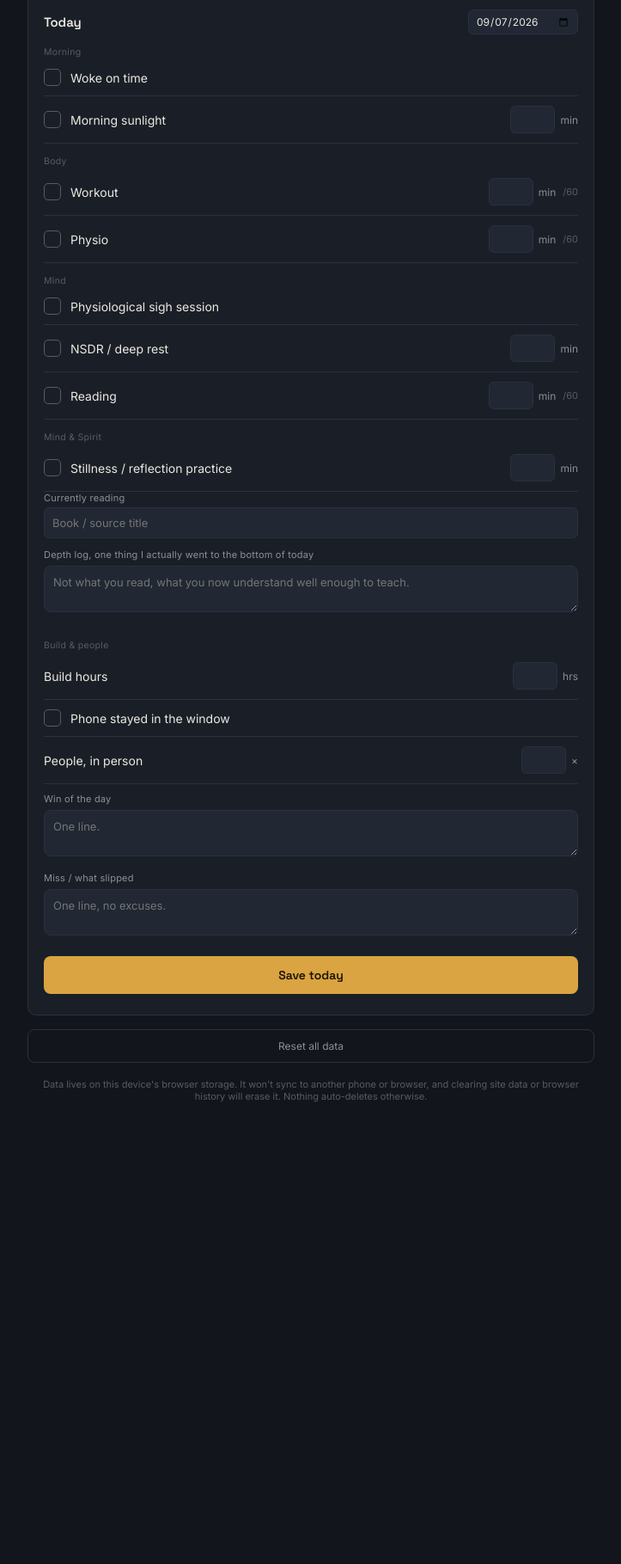
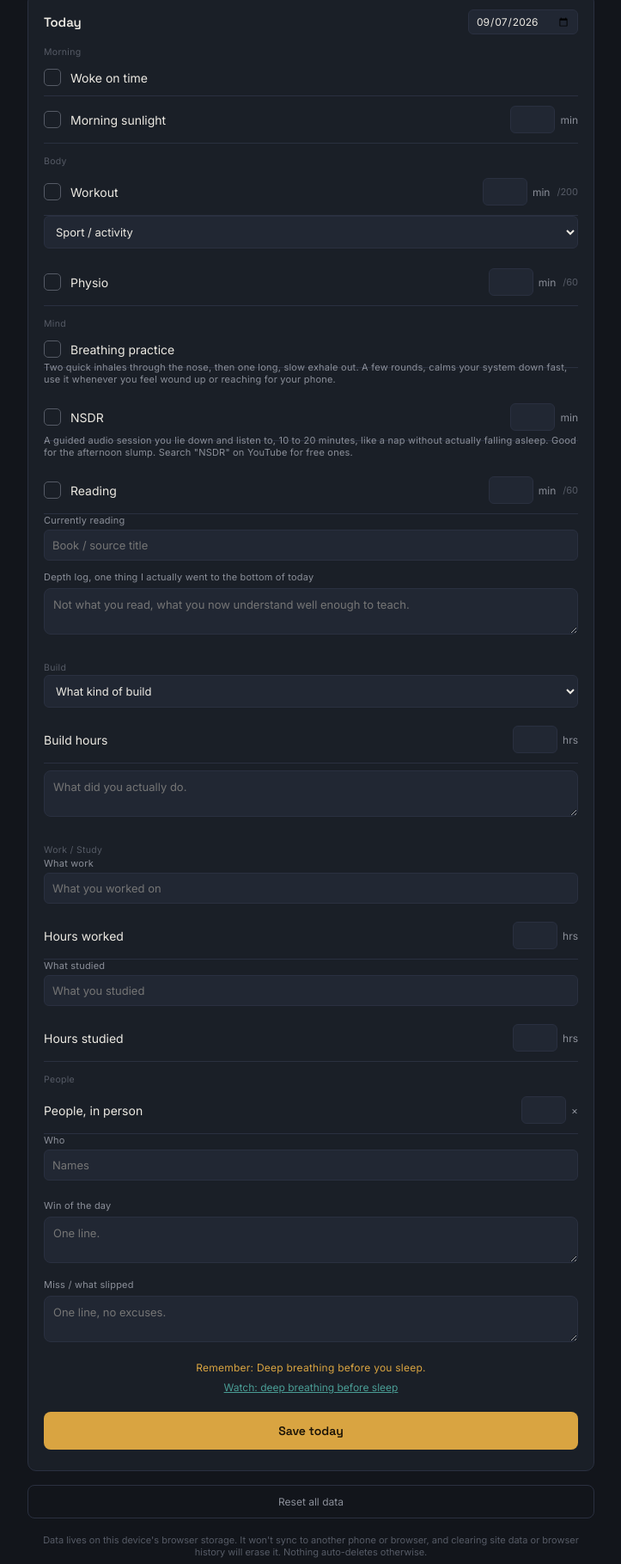
Before and after one commit to pranavwahi77/Daily-Track, a plain HTML site: page index.html in a window 1280 px wide. Shown: the part 488-2307 px from the top of the page at 86% size, without its empty margins (278-1001 px from the left). Before the commit the page ends 1830 px from the top, so only its background shows below. Drawn offline with Linux system fonts and the light colour scheme.

Commit message:
Add files via upload

```diff
--- a/index.html
+++ b/index.html
@@ -144,49 +144,83 @@
       <div class="section-tag">Body</div>
       <div class="row">
         <div class="row-label"><div class="check" id="chk_workout"></div> Workout</div>
-        <div class="num"><input type="number" id="min_workout" min="0" max="300"><span class="unit">min</span><span class="target">/60</span></div>
+        <div class="num"><input type="number" id="min_workout" min="0" max="400"><span class="unit">min</span><span class="target">/200</span></div>
       </div>
+      <select id="sel_sport" style="width:100%;background:var(--panel-2);border:1px solid var(--line);color:var(--text);border-radius:6px;padding:9px;font-family:'Inter',sans-serif;font-size:13px;margin:0 0 12px;">
+        <option value="">Sport / activity</option>
+        <option value="Golf">Golf</option>
+        <option value="Tennis">Tennis</option>
+        <option value="Padel">Padel</option>
+        <option value="Football">Football</option>
+        <option value="Basketball">Basketball</option>
+        <option value="Gym session">Gym session</option>
+        <option value="Other">Other</option>
+      </select>
       <div class="row">
         <div class="row-label"><div class="check" id="chk_physio"></div> Physio</div>
         <div class="num"><input type="number" id="min_physio" min="0" max="300"><span class="unit">min</span><span class="target">/60</span></div>
       </div>
 
       <div class="section-tag">Mind</div>
-      <div class="row"><div class="row-label"><div class="check" id="chk_breath"></div> Physiological sigh session</div></div>
+      <div class="row"><div class="row-label"><div class="check" id="chk_breath"></div> Breathing practice</div></div>
+      <div class="fieldlabel" style="margin:-8px 0 10px;">Two quick inhales through the nose, then one long, slow exhale out. A few rounds, calms your system down fast, use it whenever you feel wound up or reaching for your phone.</div>
       <div class="row">
-        <div class="row-label"><div class="check" id="chk_nsdr"></div> NSDR / deep rest</div>
+        <div class="row-label"><div class="check" id="chk_nsdr"></div> NSDR</div>
         <div class="num"><input type="number" id="min_nsdr" min="0" max="60"><span class="unit">min</span></div>
       </div>
+      <div class="fieldlabel" style="margin:-8px 0 10px;">A guided audio session you lie down and listen to, 10 to 20 minutes, like a nap without actually falling asleep. Good for the afternoon slump. Search "NSDR" on YouTube for free ones.</div>
       <div class="row">
         <div class="row-label"><div class="check" id="chk_reading"></div> Reading</div>
         <div class="num"><input type="number" id="min_reading" min="0" max="300"><span class="unit">min</span><span class="target">/60</span></div>
-      </div>
-
-      <div class="section-tag">Mind & Spirit</div>
-      <div class="row">
-        <div class="row-label"><div class="check" id="chk_still"></div> Stillness / reflection practice</div>
-        <div class="num"><input type="number" id="min_still" min="0" max="120"><span class="unit">min</span></div>
       </div>
       <div class="fieldlabel">Currently reading</div>
       <input type="text" id="txt_book" placeholder="Book / source title" style="width:100%;background:var(--panel-2);border:1px solid var(--line);color:var(--text);border-radius:6px;padding:9px;font-family:'Inter',sans-serif;font-size:13px;margin:6px 0 12px;">
       <div class="fieldlabel">Depth log, one thing I actually went to the bottom of today</div>
       <textarea id="note_depth" placeholder="Not what you read, what you now understand well enough to teach."></textarea>
 
-      <div class="section-tag">Build & people</div>
+      <div class="section-tag">Build</div>
+      <select id="sel_build" style="width:100%;background:var(--panel-2);border:1px solid var(--line);color:var(--text);border-radius:6px;padding:9px;font-family:'Inter',sans-serif;font-size:13px;margin:0 0 10px;">
+        <option value="">What kind of build</option>
+        <option value="Fun project">Fun project</option>
+        <option value="Deep learning">Deep learning</option>
+        <option value="Something new">Something new</option>
+        <option value="Other">Other</option>
+      </select>
       <div class="row">
         <div class="row-label">Build hours</div>
         <div class="num"><input type="number" id="min_build" min="0" max="16" step="0.5"><span class="unit">hrs</span></div>
       </div>
-      <div class="row"><div class="row-label"><div class="check" id="chk_phone"></div> Phone stayed in the window</div></div>
+      <textarea id="note_build" placeholder="What did you actually do."></textarea>
+
+      <div class="section-tag">Work / Study</div>
+      <div class="fieldlabel">What work</div>
+      <input type="text" id="txt_work" placeholder="What you worked on" style="width:100%;background:var(--panel-2);border:1px solid var(--line);color:var(--text);border-radius:6px;padding:9px;font-family:'Inter',sans-serif;font-size:13px;margin:6px 0 10px;">
+      <div class="row">
+        <div class="row-label">Hours worked</div>
+        <div class="num"><input type="number" id="min_hours_worked" min="0" max="16" step="0.5"><span class="unit">hrs</span></div>
+      </div>
+      <div class="fieldlabel">What studied</div>
+      <input type="text" id="txt_study" placeholder="What you studied" style="width:100%;background:var(--panel-2);border:1px solid var(--line);color:var(--text);border-radius:6px;padding:9px;font-family:'Inter',sans-serif;font-size:13px;margin:6px 0 10px;">
+      <div class="row">
+        <div class="row-label">Hours studied</div>
+        <div class="num"><input type="number" id="min_hours_studied" min="0" max="16" step="0.5"><span class="unit">hrs</span></div>
+      </div>
+
+      <div class="section-tag">People</div>
       <div class="row">
         <div class="row-label">People, in person</div>
         <div class="num"><input type="number" id="min_social" min="0" max="20"><span class="unit">×</span></div>
       </div>
+      <div class="fieldlabel">Who</div>
+      <input type="text" id="txt_people" placeholder="Names" style="width:100%;background:var(--panel-2);border:1px solid var(--line);color:var(--text);border-radius:6px;padding:9px;font-family:'Inter',sans-serif;font-size:13px;margin:6px 0 12px;">
 
       <div class="fieldlabel" style="margin-top:10px;">Win of the day</div>
       <textarea id="note_win" placeholder="One line."></textarea>
       <div class="fieldlabel">Miss / what slipped</div>
       <textarea id="note_miss" placeholder="One line, no excuses."></textarea>
+
+      <div class="fieldlabel" style="text-align:center;color:var(--gold);font-size:12px;margin:4px 0 4px;">Remember: Deep breathing before you sleep.</div>
+      <div style="text-align:center;margin:0 0 14px;"><a href="https://www.youtube.com/watch?v=j-1n3KJR1I8" target="_blank" style="color:var(--teal);font-size:12px;">Watch: deep breathing before sleep</a></div>
 
       <button class="primary" id="saveBtn">Save today</button>
     </div>
@@ -202,7 +236,6 @@
       <div class="statline"><span>Avg reading</span><span class="v" id="s_reading">—</span></div>
       <div class="statline"><span>Sunlight days</span><span class="v" id="s_sun">—</span></div>
       <div class="statline"><span>Breathwork sessions</span><span class="v" id="s_breath">—</span></div>
-      <div class="statline"><span>Stillness days</span><span class="v" id="s_still">—</span></div>
       <div class="statline"><span>Depth logs written</span><span class="v" id="s_depth">—</span></div>
       <div class="statline"><span>Total build hours</span><span class="v" id="s_build">—</span></div>
       <div class="statline"><span>In person contacts</span><span class="v" id="s_social">—</span></div>
@@ -222,7 +255,6 @@
       <div class="statline"><span>Total sunlight sessions</span><span class="v" id="h_sun">—</span></div>
       <div class="statline"><span>Total breathwork sessions</span><span class="v" id="h_breath">—</span></div>
       <div class="statline"><span>Total NSDR minutes</span><span class="v" id="h_nsdr">—</span></div>
-      <div class="statline"><span>Total stillness days</span><span class="v" id="h_still">—</span></div>
       <div class="statline"><span>Total depth logs</span><span class="v" id="h_depth">—</span></div>
       <div class="statline"><span>People seen, all time</span><span class="v" id="h_social">—</span></div>
     </div>
@@ -312,17 +344,19 @@ function dayIndex(dateISO){
 
 function dayXP(data){
   if(!data) return 0;
-  const checks = ['wake','sun','workoutDone','physioDone','breath','nsdrDone','readingDone','still','phone'];
+  const checks = ['wake','sun','workoutDone','physioDone','breath','nsdrDone','readingDone'];
   let xp = 0;
   checks.forEach(k=>{ if(data[k]) xp += 10; });
   if(data.depth && data.depth.trim().length > 15) xp += 15;
   xp += (data.build||0)*5;
+  xp += (data.hoursWorked||0)*3;
+  xp += (data.hoursStudied||0)*3;
   xp += (data.social||0)*5;
   return Math.round(xp);
 }
 function hitCount(data){
   if(!data) return 0;
-  const checks = ['wake','sun','workoutDone','physioDone','breath','nsdrDone','readingDone','still','phone'];
+  const checks = ['wake','sun','workoutDone','physioDone','breath','nsdrDone','readingDone'];
   return checks.filter(k=>data[k]).length;
 }
 
@@ -358,7 +392,7 @@ function setCheck(id, on){
   el.dataset.on = on ? '1':'0';
 }
 function getCheck(id){ return document.getElementById(id).dataset.on === '1'; }
-['chk_wake','chk_sun','chk_workout','chk_physio','chk_breath','chk_nsdr','chk_reading','chk_still','chk_phone'].forEach(id=>{
+['chk_wake','chk_sun','chk_workout','chk_physio','chk_breath','chk_nsdr','chk_reading'].forEach(id=>{
   document.getElementById(id).addEventListener('click', ()=> setCheck(id, !getCheck(id)));
 });
 
@@ -379,18 +413,23 @@ async function populateForm(dateISO){
   setCheck('chk_breath', data?.breath || false);
   setCheck('chk_nsdr', data?.nsdrDone || false);
   setCheck('chk_reading', data?.readingDone || false);
-  setCheck('chk_still', data?.still || false);
-  setCheck('chk_phone', data?.phone || false);
   document.getElementById('min_sun').value = data?.sunMin ?? '';
   document.getElementById('min_workout').value = data?.workout ?? '';
+  document.getElementById('sel_sport').value = data?.sport ?? '';
   document.getElementById('min_physio').value = data?.physio ?? '';
   document.getElementById('min_nsdr').value = data?.nsdrMin ?? '';
   document.getElementById('min_reading').value = data?.reading ?? '';
-  document.getElementById('min_still').value = data?.stillMin ?? '';
   document.getElementById('txt_book').value = data?.book ?? '';
   document.getElementById('note_depth').value = data?.depth ?? '';
   document.getElementById('min_build').value = data?.build ?? '';
+  document.getElementById('sel_build').value = data?.buildType ?? '';
+  document.getElementById('note_build').value = data?.buildNote ?? '';
+  document.getElementById('txt_work').value = data?.work ?? '';
+  document.getElementById('min_hours_worked').value = data?.hoursWorked ?? '';
+  document.getElementById('txt_study').value = data?.study ?? '';
+  document.getElementById('min_hours_studied').value = data?.hoursStudied ?? '';
   document.getElementById('min_social').value = data?.social ?? '';
+  document.getElementById('txt_people').value = data?.people ?? '';
   document.getElementById('note_win').value = data?.win ?? '';
   document.getElementById('note_miss').value = data?.miss ?? '';
 }
@@ -431,7 +470,7 @@ async function allDays(){
 
 function currentStreak(all){
   const map = {};
-  all.forEach(([d,data])=>{ map[d] = hitCount(data)>=7; });
+  all.forEach(([d,data])=>{ map[d] = hitCount(data)>=5; });
   let streak = 0;
   let cursor = new Date().toISOString().slice(0,10);
   while(map[cursor]){
@@ -442,7 +481,7 @@ function currentStreak(all){
 }
 function longestStreak(all){
   const map = {};
-  all.forEach(([d,data])=>{ map[d] = hitCount(data)>=7; });
+  all.forEach(([d,data])=>{ map[d] = hitCount(data)>=5; });
   let longest = 0, run = 0;
   if(all.length===0) return 0;
   let cursor = all[0][0];
@@ -469,18 +508,23 @@ document.getElementById('saveBtn').addEventListener('click', async ()=>{
     breath: getCheck('chk_breath'),
     nsdrDone: getCheck('chk_nsdr'),
     readingDone: getCheck('chk_reading'),
-    still: getCheck('chk_still'),
-    phone: getCheck('chk_phone'),
     sunMin: Number(document.getElementById('min_sun').value)||0,
     workout: Number(document.getElementById('min_workout').value)||0,
+    sport: document.getElementById('sel_sport').value,
     physio: Number(document.getElementById('min_physio').value)||0,
     nsdrMin: Number(document.getElementById('min_nsdr').value)||0,
     reading: Number(document.getElementById('min_reading').value)||0,
-    stillMin: Number(document.getElementById('min_still').value)||0,
     book: document.getElementById('txt_book').value,
     depth: document.getElementById('note_depth').value,
     build: Number(document.getElementById('min_build').value)||0,
+    buildType: document.getElementById('sel_build').value,
+    buildNote: document.getElementById('note_build').value,
+    work: document.getElementById('txt_work').value,
+    hoursWorked: Number(document.getElementById('min_hours_worked').value)||0,
+    study: document.getElementById('txt_study').value,
+    hoursStudied: Number(document.getElementById('min_hours_studied').value)||0,
     social: Number(document.getElementById('min_social').value)||0,
+    people: document.getElementById('txt_people').value,
     win: document.getElementById('note_win').value,
     miss: document.getElementById('note_miss').value
   };
@@ -521,7 +565,7 @@ async function renderWeek(){
   const dates = weekDates(currentDate);
   const grid = document.getElementById('weekGrid');
   grid.innerHTML = '';
-  let fullDays=0, wSum=0, pSum=0, rSum=0, bSum=0, sSum=0, sunDays=0, breathCount=0, stillDays=0, depthCount=0, loggedDays=0;
+  let fullDays=0, wSum=0, pSum=0, rSum=0, bSum=0, sSum=0, sunDays=0, breathCount=0, depthCount=0, loggedDays=0;
   const today = new Date().toISOString().slice(0,10);
   for(const d of dates){
     const data = await loadDay(d);
@@ -535,10 +579,9 @@ async function renderWeek(){
       bSum += data.build||0; sSum += data.social||0;
       if(data.sun) sunDays++;
       if(data.breath) breathCount++;
-      if(data.still) stillDays++;
       if(data.depth && data.depth.trim().length>15) depthCount++;
       const hc = hitCount(data);
-      if(hc>=7){cls='daychip full'; fullDays++;}
+      if(hc>=5){cls='daychip full'; fullDays++;}
       else if(hc>=1){cls='daychip part';}
     }
     chip.className = cls;
@@ -551,22 +594,20 @@ async function renderWeek(){
   document.getElementById('s_reading').textContent = loggedDays? Math.round(rSum/loggedDays)+' min' : '—';
   document.getElementById('s_sun').textContent = sunDays+' / 7';
   document.getElementById('s_breath').textContent = breathCount+' sessions';
-  document.getElementById('s_still').textContent = stillDays+' / 7';
   document.getElementById('s_depth').textContent = depthCount+' this week';
   document.getElementById('s_build').textContent = bSum.toFixed(1)+' hrs';
   document.getElementById('s_social').textContent = sSum+' ×';
-  return {fullDays, wSum, pSum, rSum, bSum, sSum, sunDays, breathCount, stillDays, depthCount, loggedDays, dates};
+  return {fullDays, wSum, pSum, rSum, bSum, sSum, sunDays, breathCount, depthCount, loggedDays, dates};
 }
 
 async function renderHistory(){
   const all = await allDays();
-  let totalXP=0, bSum=0, sunCount=0, breathCount=0, nsdrMin=0, socialSum=0, stillCount=0, depthCount=0;
+  let totalXP=0, bSum=0, sunCount=0, breathCount=0, nsdrMin=0, socialSum=0, depthCount=0;
   all.forEach(([d,data])=>{
     totalXP += dayXP(data);
     bSum += data.build||0;
     if(data.sun) sunCount++;
     if(data.breath) breathCount++;
-    if(data.still) stillCount++;
     if(data.depth && data.depth.trim().length>15) depthCount++;
     nsdrMin += data.nsdrMin||0;
     socialSum += data.social||0;
@@ -577,7 +618,6 @@ async function renderHistory(){
   document.getElementById('h_build').textContent = bSum.toFixed(1)+' hrs';
   document.getElementById('h_sun').textContent = sunCount;
   document.getElementById('h_breath').textContent = breathCount;
-  document.getElementById('h_still').textContent = stillCount;
   document.getElementById('h_depth').textContent = depthCount;
   document.getElementById('h_nsdr').textContent = nsdrMin+' min';
   document.getElementById('h_social').textContent = socialSum;
```
